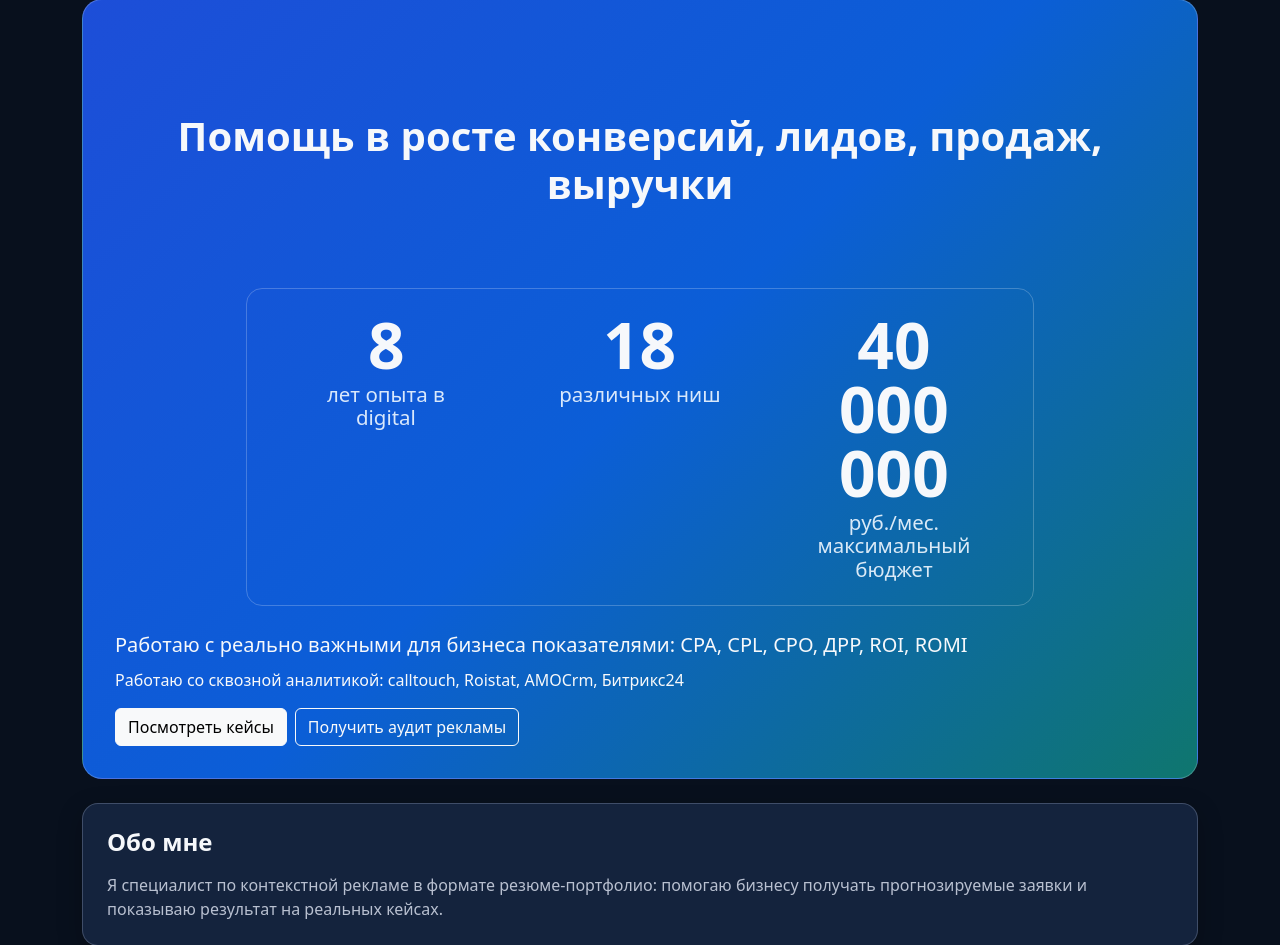
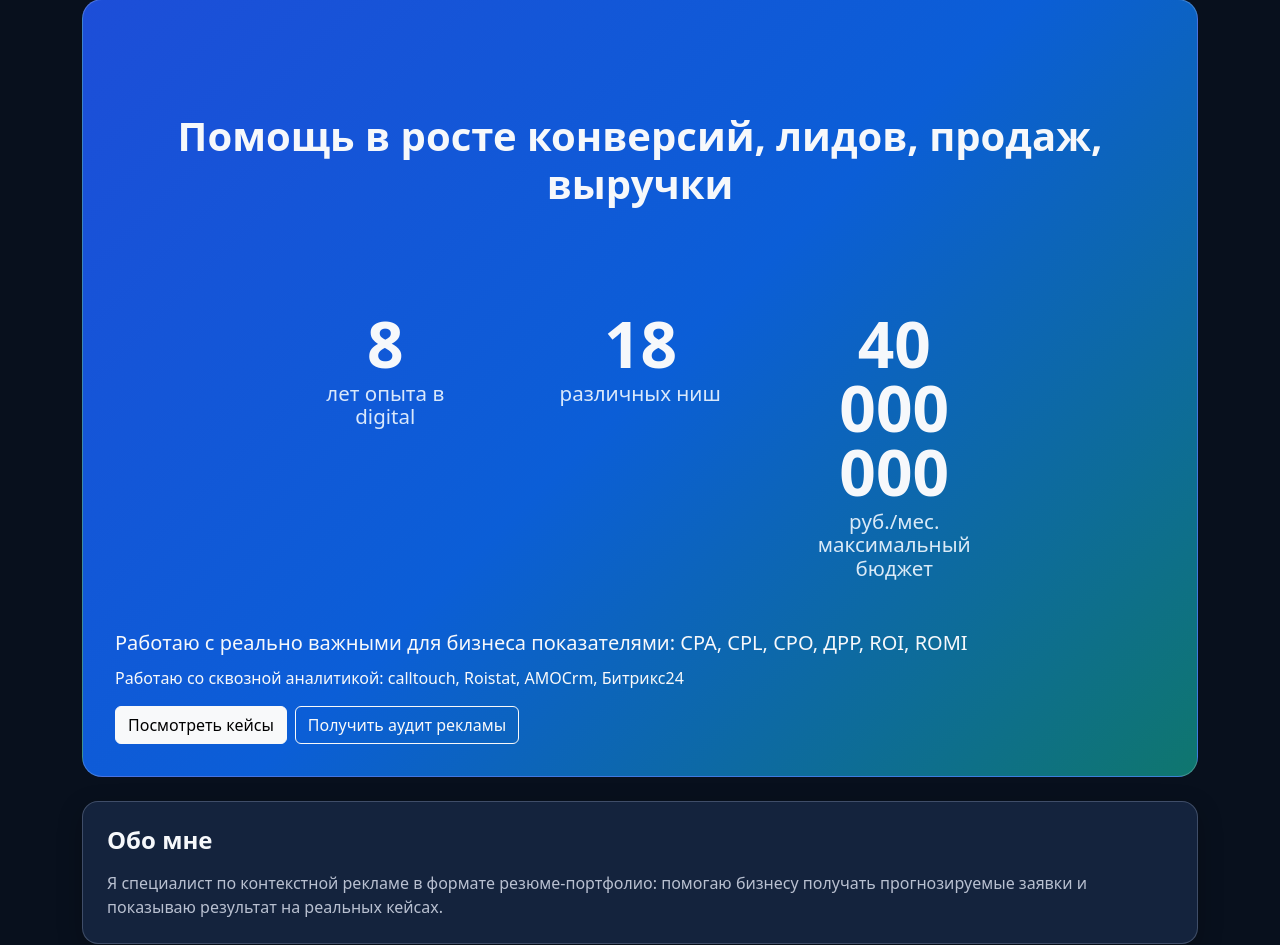
Before and after one commit to barabanov-oi/context_landing, a Flask app: page / in a window 1280 px wide. Shown: the part 82-1027 px from the top of the page. Run offline with Flask 3, Linux system fonts and the light colour scheme.

Commit message:
правка стилей

```diff
--- a/templates/index.html
+++ b/templates/index.html
@@ -8,8 +8,6 @@
     width: 75%;
     margin: 0 auto 1.5rem;
     padding: 1rem;
-    border: 1px solid rgba(255,255,255,.22);
-    border-radius: 16px;
   }
 
   .hero-kpi {
```
